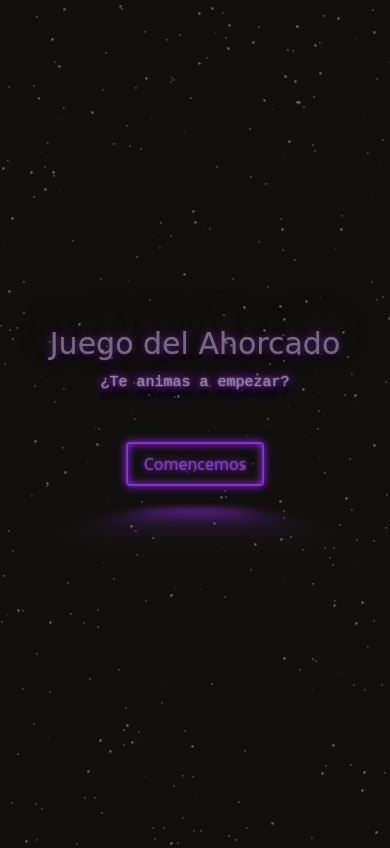
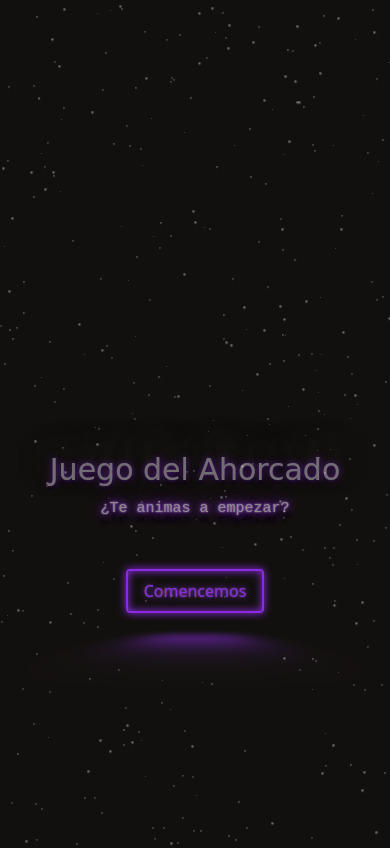
Before and after one commit to eddipietro/ahorcado, a plain HTML site: page index.html in a window 390 px wide. Shown: the top 848 px of the page. Drawn offline with nearby package versions, Linux system fonts and the light colour scheme; a web font is replaced by a local one.

Commit message:
responsive2.2

```diff
--- a/style.css
+++ b/style.css
@@ -263,7 +263,7 @@ h1 {
         justify-content: center; /* Centra verticalmente */
         align-items: center; /* Centra horizontalmente */
         margin: 0; /* Elimina el margen para centrar el contenido */
-        height: 100vh; /* Ocupa toda la altura de la vista */
+        height: 130vh; /* Ocupa toda la altura de la vista */
         text-align: center; /* Alinea el texto al centro */
     }
 
```
